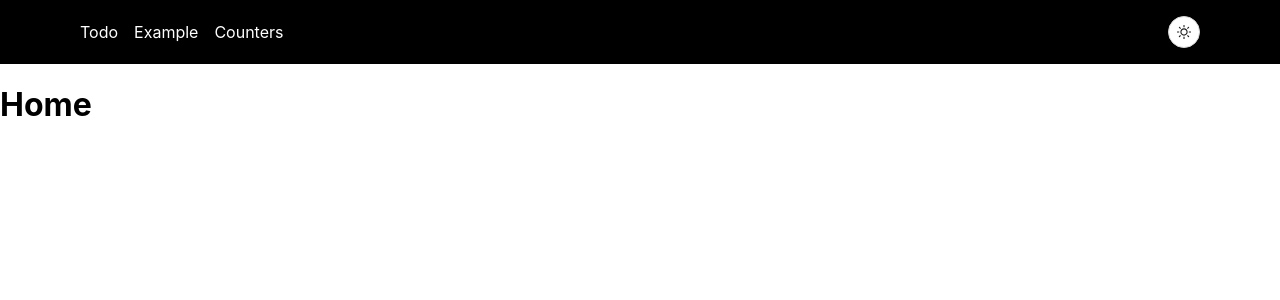
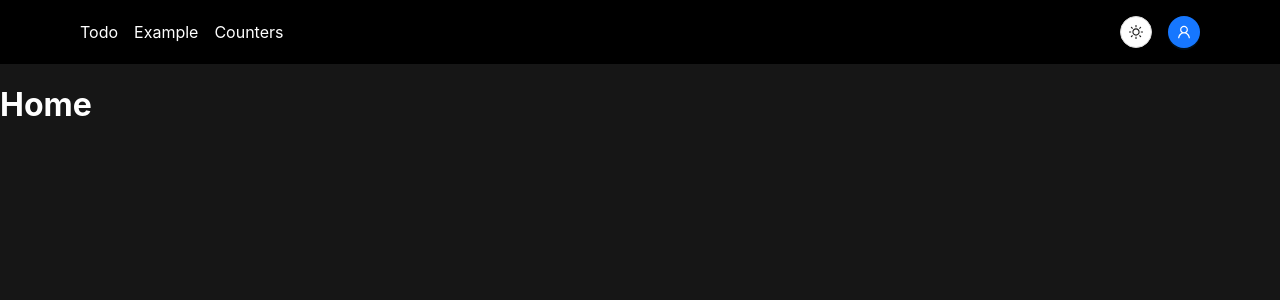
Before and after one commit to kudriashova-ag/react-app-PV211, a React (Create React App) app: page / in a window 1280 px wide. Shown: the top 300 px of the page. Built offline with nearby package versions, Linux system fonts and the light colour scheme.

Commit message:
modal login

```diff
--- /dev/null
+++ b/src/components/auth/Auth.jsx
@@ -0,0 +1,32 @@
+import React, { useState } from "react";
+import { Button, Modal } from "antd";
+import { UserOutlined } from "@ant-design/icons";
+const Auth = () => {
+  const [isModalOpen, setIsModalOpen] = useState(false);
+  const showModal = () => {
+    setIsModalOpen(true);
+  };
+  const handleOk = () => {
+    setIsModalOpen(false);
+  };
+  const handleCancel = () => {
+    setIsModalOpen(false);
+  };
+  return (
+    <>
+      <Button type="primary" shape="circle" onClick={showModal} icon={<UserOutlined />} />
+
+      <Modal
+        title="Basic Modal"
+        open={isModalOpen}
+        onOk={handleOk}
+        onCancel={handleCancel}
+      >
+        <p>Some contents...</p>
+        <p>Some contents...</p>
+        <p>Some contents...</p>
+      </Modal>
+    </>
+  );
+};
+export default Auth;
--- a/src/components/header/Header.css
+++ b/src/components/header/Header.css
@@ -1,4 +1,4 @@
-header{
+header {
   background-color: black;
   padding: 1em 5em;
   color: #fff;
@@ -7,22 +7,32 @@ header{
   align-items: center;
 }
 
-header nav{
+header nav {
   display: flex;
   justify-content: center;
   gap: 1em;
 }
 
-header nav a{
+header nav a {
   color: inherit;
   text-decoration: none;
 }
 
-header nav a.active{
-    color: dodgerblue
+header nav a.active {
+  color: dodgerblue;
 }
 
-header.theme-light{
+header.theme-light {
   background-color: #ddd;
   color: #000;
 }
+
+body {
+  background-color: #161616;
+  color: #fff;
+}
+
+body.theme-light {
+  background-color: #fff;
+  color: #000;
+}
--- a/src/components/header/Header.jsx
+++ b/src/components/header/Header.jsx
@@ -3,7 +3,8 @@ import { NavLink, useLocation } from 'react-router-dom';
 import  './Header.css';
 import { ThemeContext } from '../../contexts/themeContext';
 import { MoonOutlined, SunOutlined } from '@ant-design/icons';
-import { Button } from 'antd';
+import { Button, Space } from 'antd';
+import Auth from '../auth/Auth';
 
 const Header = () => {
   const location = useLocation();
@@ -18,11 +19,16 @@ const Header = () => {
           <NavLink to="counters">Counters</NavLink>
         </nav>
 
-        <Button
-          shape="circle"
-          icon={theme === "dark" ? <SunOutlined /> : <MoonOutlined />}
-          onClick={toggleTheme}
-        />
+        <Space size={'middle'}>
+          <Button
+            shape="circle"
+            icon={theme === "dark" ? <SunOutlined /> : <MoonOutlined />}
+            onClick={toggleTheme}
+          />
+          <Auth />
+        </Space>
+
+
       </header>
     );
 }
--- a/src/providers/themeProvider.jsx
+++ b/src/providers/themeProvider.jsx
@@ -1,17 +1,30 @@
-import React, { useState } from 'react';
-import { ThemeContext } from '../contexts/themeContext';
+import React, { useEffect, useState } from "react";
+import { ThemeContext } from "../contexts/themeContext";
 
 const ThemeProvider = ({ children }) => {
-    const [theme, setTheme] = useState('dark');
+  const [theme, setTheme] = useState("dark");
+
+  useEffect(() => {
+    const current = localStorage.getItem("theme") || "dark";
+    setTheme(current);
+    document.body.className = `theme-${current}`;
+  }, []);
+
+  useEffect(() => {
+    localStorage.setItem("theme", theme);
+  }, [theme]);
+
   const toggleTheme = () => {
-        setTheme(theme === 'dark' ? 'light' : 'dark');
+    const current = theme === "dark" ? "light" : "dark";
+    setTheme(current);
+    document.body.className = `theme-${current}`;
   };
 
   return (
-        <ThemeContext.Provider value={{theme, toggleTheme}}>
+    <ThemeContext.Provider value={{ theme, toggleTheme }}>
       {children}
     </ThemeContext.Provider>
   );
-}
+};
 
 export default ThemeProvider;
```
Also changed, not shown: src/index.js (+3 -5 lines). Lines whose indentation alone changed are shown as unchanged.
